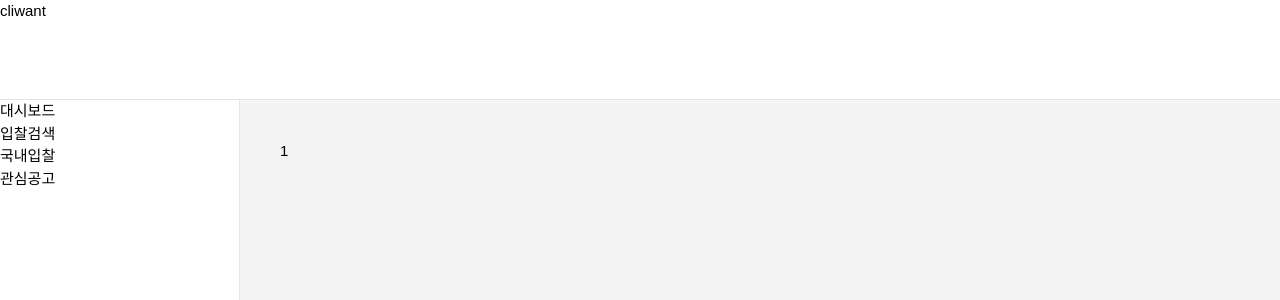
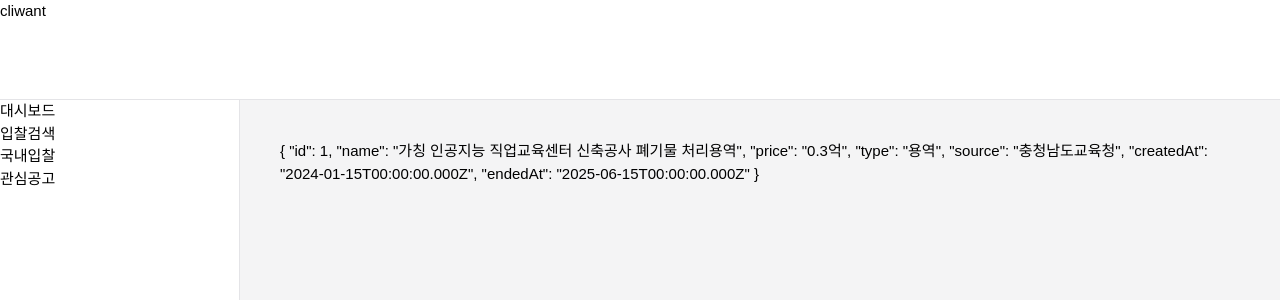
Before and after one commit to hckang80/nextjs-beginner-task, a Next.js app: page /dashboard/rfp/1 in a window 1280 px wide. Shown: the top 300 px of the page. Built offline with nearby package versions, Linux system fonts and the light colour scheme.

Commit message:
feat: 공고 상세 데이터 가져오기

```diff
--- a/app/dashboard/rfp/[id]/page.tsx
+++ b/app/dashboard/rfp/[id]/page.tsx
@@ -1,9 +1,28 @@
 "use client";
 
+import { AnnouncementContext, getProducts } from "@/lib";
 import { useParams } from "next/navigation";
+import { useState, useEffect } from "react";
 
 export default function RfpDetail() {
   const params = useParams<{ id: string }>();
 
-  return <div>{params.id}</div>;
+  const [data, setData] = useState<AnnouncementContext | undefined>();
+
+  useEffect(() => {
+    fetchData();
+  });
+
+  const fetchData = async () => {
+    // TODO: 데이터를 여기서 호출하지 말고 부모에서 넘겨주는 형태로 개선 필요. 데이터 호출 최소화. Context API
+    const { products } = await getProducts(0);
+    const product = products.find((item) => item.id === +params.id);
+    setData(product);
+  };
+
+  if (!data) {
+    return "Loading...";
+  }
+
+  return <div>{JSON.stringify(data, null, 2)}</div>;
 }
```
